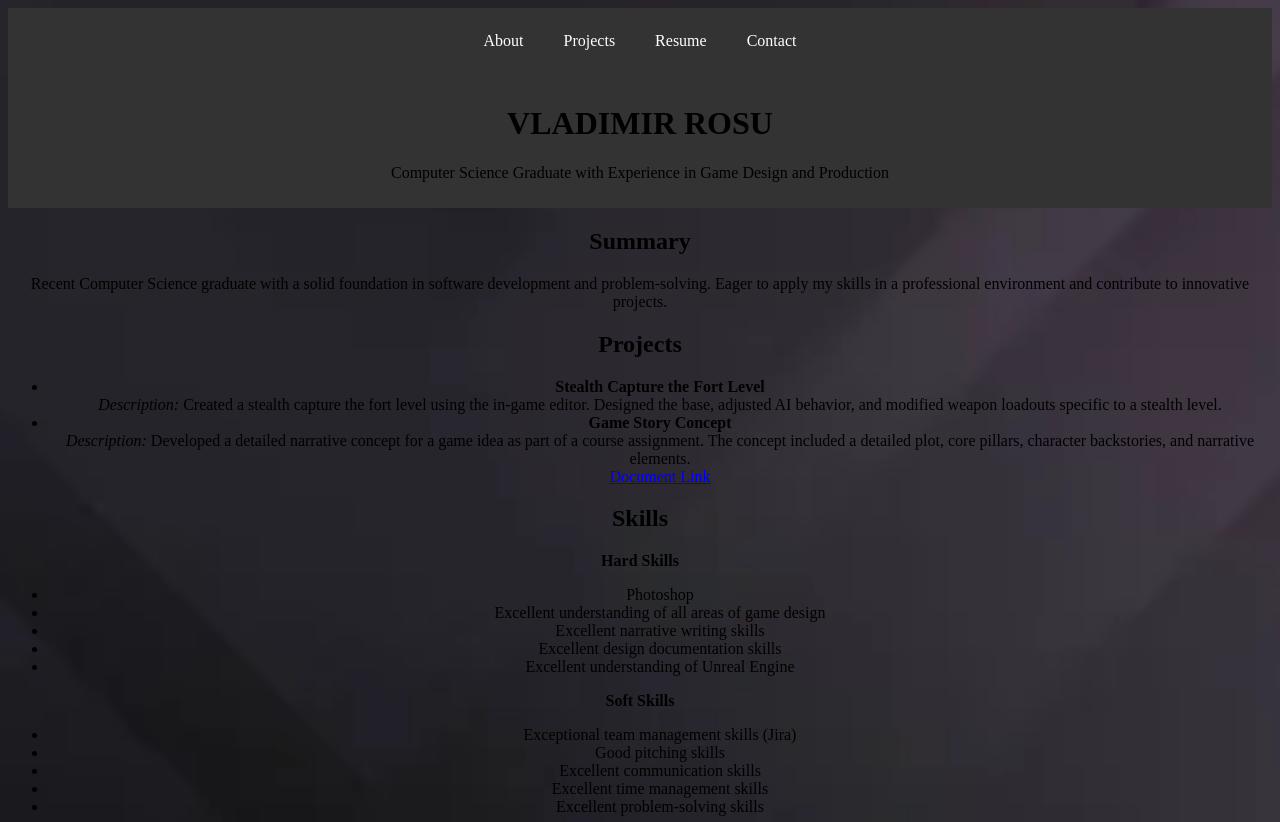
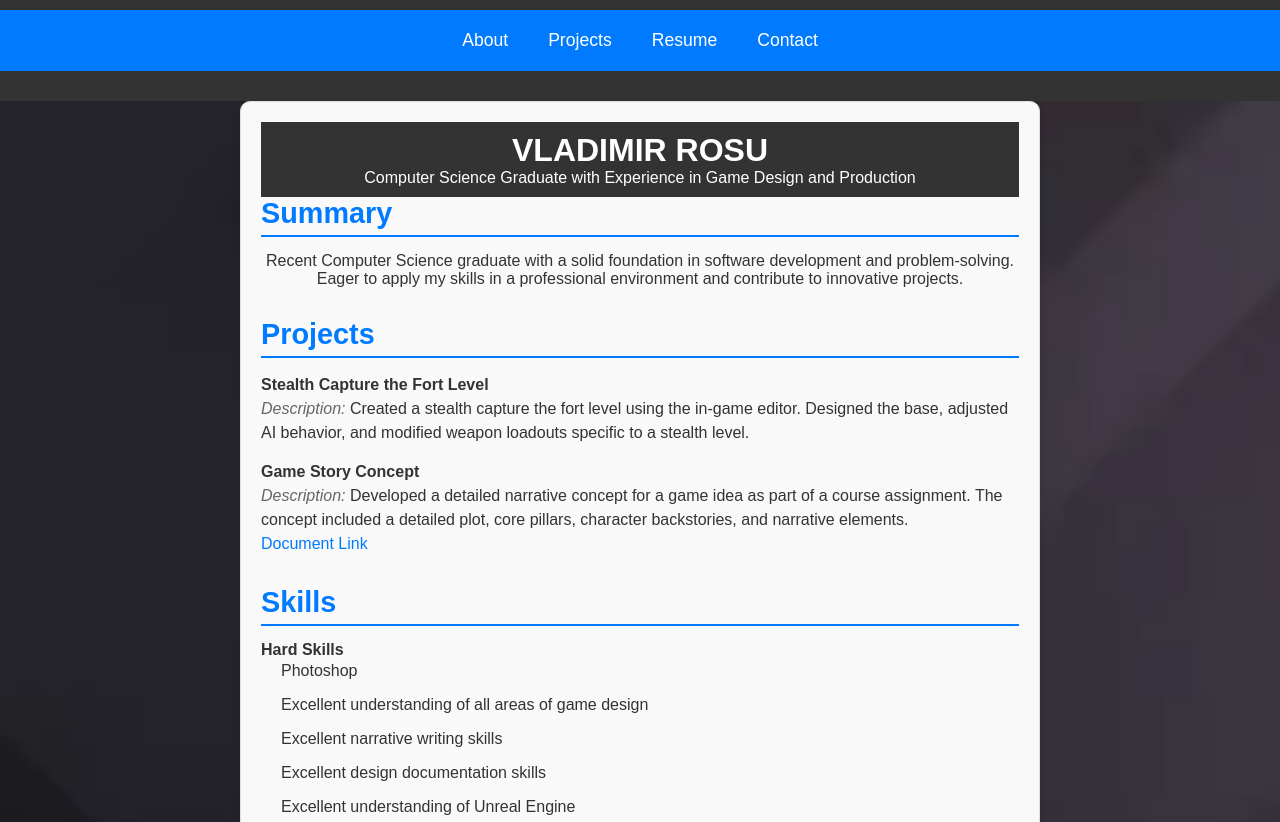
Before and after one commit to VladimirRosu01/vladimir.github.io, a plain HTML site: page Resume.html in a window 1280 px wide. Shown: the top 822 px of the page. Drawn offline with Linux system fonts and the light colour scheme.

Commit message:
Update style.css

```diff
--- a/style.css
+++ b/style.css
@@ -1,159 +1,110 @@
-﻿* {
+* {
     margin: 0;
     padding: 0;
     box-sizing: border-box;
-    font-family: "Poppins", sans-serif;
+    font-family: 'Arial', sans-serif;
 }
 
 body {
     min-height: 100vh;
-    background: url('PortofolioBackgorund.jpg');
-    background-repeat: no-repeat;
-    background-position: center;
-    background-size: cover;
-    text-align: center; /* Center-aligns text */
+    background: url('PortofolioBackgorund.jpg') no-repeat center center/cover;
+    text-align: center;
+    color: #333;
 }
 
-/* Header and Navbar Styling */
 .header {
-    background-color: #333; /* Background color for the header */
-    padding: 10px 0; /* Padding for the header */
-    position: relative; /* Positioning the header */
-    z-index: 1000; /* Ensure header is above other elements */
+    background-color: #333;
+    color: #fff;
+    padding: 10px 0;
+    position: relative;
+    z-index: 100;
 }
 
 .navbar {
-    display: flex; /* Aligns items horizontally */
-    justify-content: center; /* Centers the nav items */
-    list-style: none; /* Removes bullets from list items */
-    margin: 0; /* Removes default margin */
-    padding: 0; /* Removes default padding */
+    display: flex;
+    justify-content: center;
+    padding: 10px;
+    background-color: #007BFF;
+    margin-bottom: 20px;
 }
 
 .navbar a {
-    color: white; /* Text color */
-    text-decoration: none; /* Removes underline */
-    padding: 14px 20px; /* Padding around links */
-    display: inline-block; /* Makes the links inline-blocks */
+    color: #fff;
+    text-decoration: none;
+    padding: 10px 20px;
+    font-size: 1.1em;
 }
 
 .navbar a:hover {
-    background-color: #575757; /* Changes color on hover */
-    color: white; /* Text color on hover */
+    background-color: #0056b3;
+    border-radius: 5px;
 }
 
-.header.fixed-top {
-    position: fixed; /* Fixes the navbar at the top */
-    top: 0; /* Positions it at the top */
-    width: 100%; /* Makes it full width */
+.resume-container {
+    max-width: 800px;
+    margin: 0 auto;
+    padding: 20px;
+    background-color: #f9f9f9;
+    border: 1px solid #ddd;
+    border-radius: 10px;
+    box-shadow: 0 4px 8px rgba(0, 0, 0, 0.1);
 }
 
-/* Section Borders and Styling */
-.section-container {
-    border: 2px solid #ddd; /* Light gray border */
-    border-radius: 8px; /* Rounded corners */
-    padding: 20px; /* Padding inside the border */
-    margin: 20px auto; /* Center the container and add margin */
-    max-width: 800px; /* Restrict width for better readability */
-    background-color: #fff; /* White background inside the border */
-    box-shadow: 0 2px 5px rgba(0, 0, 0, 0.1); /* Light shadow for a subtle 3D effect */
+.section {
+    margin-bottom: 30px;
 }
 
-/* Section title styling */
-.section-title {
-    margin: 20px 0;
-    font-size: 2em;
-    text-align: center;
+.section h2 {
+    font-size: 1.8em;
+    color: #007BFF;
+    border-bottom: 2px solid #007BFF;
+    padding-bottom: 5px;
+    margin-bottom: 15px;
+    text-align: left;
 }
 
-/* Projects section styling */
-.projects-group {
-    display: flex; /* Flexbox for aligning group text and project items */
-    align-items: flex-start; /* Align items to the start of the container */
-    justify-content: center; /* Center the content horizontally */
-    gap: 20px; /* Space between group text and projects */
+.section ul {
+    list-style: none;
+    padding: 0;
 }
 
-
-
-.group-text {
-    display: flex;
-    align-items: center; /* Center-align text vertically */
-    margin-right: 20px; /* Space between group text and projects */
+.section ul li {
+    margin-bottom: 15px;
+    font-size: 1em;
+    line-height: 1.5;
+    text-align: left;
 }
 
-.group-text h3 {
-    margin: 0; /* Remove default margin */
-}
-
-.projects-list {
-    display: flex;
-    flex-direction: column; /* Stack projects vertically */
-    gap: 20px; /* Space between project items */
-}
-
-.project-item {
-    display: flex; /* Flexbox for alignment within each project item */
-    align-items: center; /* Vertical center alignment */
-    text-align: left; /* Align text to the left */
-    border: 1px solid #ddd; /* Border for visual separation */
-    border-radius: 8px; /* Rounded corners */
-    background-color: #fff; /* White background inside the border */
-    box-shadow: 0 2px 5px rgba(0, 0, 0, 0.1); /* Light shadow for a subtle 3D effect */
-    padding: 10px; /* Padding inside the project item */
-}
-
-.project-image {
-    max-width: 150px; /* Set a fixed width for the image */
-    height: auto; /* Maintain aspect ratio */
-    margin-right: 20px; /* Space between image and text */
-}
-
-.project-content {
-    flex: 1; /* Takes up remaining space */
-}
-
-.project-title {
-    font-size: 1.5em; /* Larger font size for project titles */
-    margin: 0; /* Remove default margin */
-}
-
-.project-description, .project-team, .project-contribution {
-    font-size: 1em; /* Adjust font size */
-    margin-bottom: 10px; /* Space below each item */
-}
-
-.project-link {
-    text-decoration: none;
-    color: #007BFF;
+.section ul li strong {
     font-weight: bold;
 }
 
-.project-link:hover {
+.section ul li em {
+    font-style: italic;
+    color: #666;
+}
+
+.skills p, .skills ul {
+    text-align: left;
+    margin: 0;
+}
+
+.skills ul {
+    padding-left: 20px;
+    list-style-position: inside;
+}
+
+.skills ul li {
+    margin-bottom: 10px;
+    font-size: 1em;
+    line-height: 1.5;
+}
+
+a {
+    color: #007BFF;
+    text-decoration: none;
+}
+
+a:hover {
     text-decoration: underline;
 }
-
-/* Responsive Design */
-@media (max-width: 768px) {
-    .projects-group {
-        flex-direction: column; /* Stack group text and projects vertically on smaller screens */
-        align-items: center; /* Center align items on smaller screens */
-    }
-
-    .group-text {
-        margin-right: 0; /* Remove margin on smaller screens */
-        margin-bottom: 10px; /* Add space below group text */
-    }
-
-    .projects-list {
-        width: 100%; /* Full width on smaller screens */
-    }
-
-    .project-image {
-        max-width: 100px; /* Adjust image size for smaller screens */
-    }
-
-    .project-content {
-        padding: 10px; /* Adjust padding for smaller screens */
-    }
-}
```
